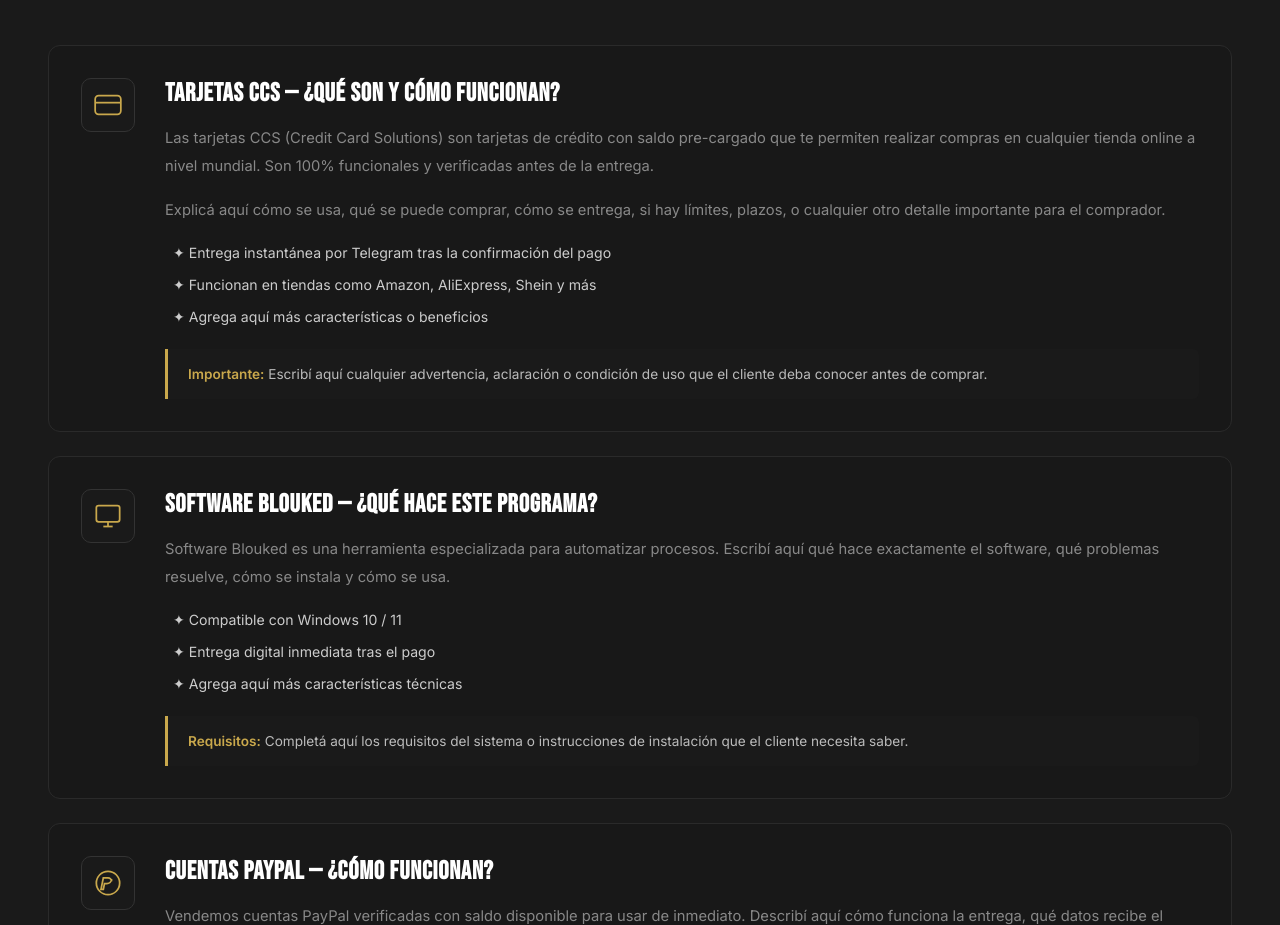
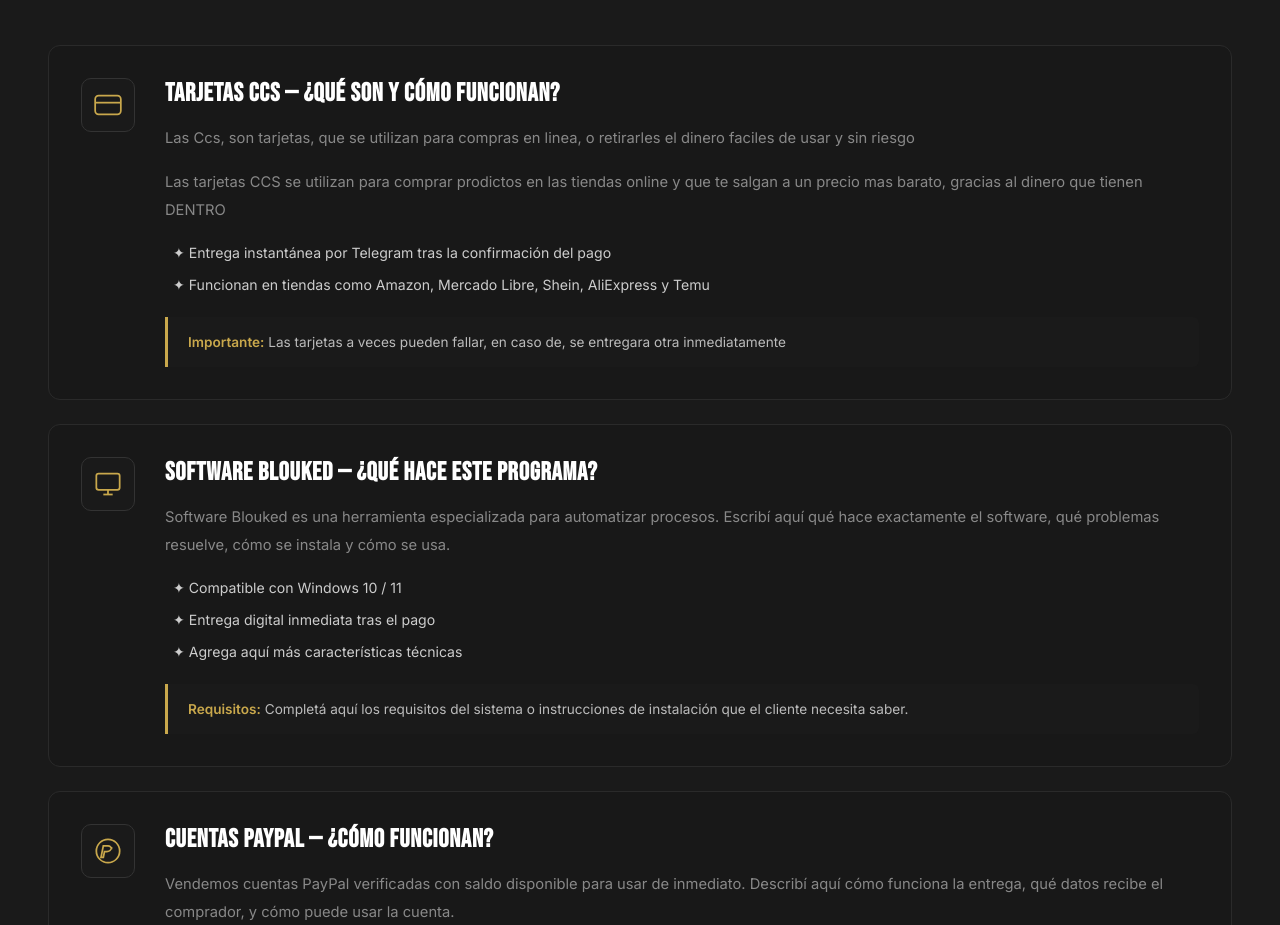
Before and after one commit to launchth-ai/AN-SHOPPP, a plain HTML site: page index.html in a window 1280 px wide. Shown: the part 2031-2956 px from the top of the page. Drawn offline with Linux system fonts and the light colour scheme.

Commit message:
Add files via upload

```diff
--- a/index.html
+++ b/index.html
@@ -692,29 +692,26 @@
     </div>
     <div class="detail-content">
       <h3 class="detail-title">Tarjetas CCS — ¿Qué son y cómo funcionan?</h3>
-      <!-- ✏️ ESCRIBÍ ACÁ TODO LO QUE QUIERAS EXPLICAR SOBRE CCS -->
-      <!-- Podés usar <p> para párrafos, <ul><li> para listas, <strong> para negritas -->
+
       <div class="detail-body">
         <p>
-          Las tarjetas CCS (Credit Card Solutions) son tarjetas de crédito con saldo pre-cargado
-          que te permiten realizar compras en cualquier tienda online a nivel mundial.
-          Son 100% funcionales y verificadas antes de la entrega.
+Las Ccs, son tarjetas, que se utilizan para compras en linea, o retirarles el dinero
+faciles de usar y sin riesgo
         </p>
         <p>
-          <!-- ✏️ AGREGÁ MÁS INFORMACIÓN AQUÍ -->
-          Explicá aquí cómo se usa, qué se puede comprar, cómo se entrega,
-          si hay límites, plazos, o cualquier otro detalle importante para el comprador.
+
+          Las tarjetas CCS se utilizan para comprar prodictos en las tiendas online
+          y que te salgan a un precio mas barato, gracias al dinero que tienen DENTRO
         </p>
         <ul>
           <li>✦ Entrega instantánea por Telegram tras la confirmación del pago</li>
-          <li>✦ Funcionan en tiendas como Amazon, AliExpress, Shein y más</li>
+          <li>✦ Funcionan en tiendas como Amazon, Mercado Libre, Shein, AliExpress y Temu </li>
           <!-- ✏️ AGREGÁ MÁS PUNTOS ACÁ -->
-          <li>✦ Agrega aquí más características o beneficios</li>
+
         </ul>
         <div class="detail-note">
           <!-- ✏️ NOTA IMPORTANTE O ADVERTENCIA — podés cambiar o borrar este bloque -->
-          <strong>Importante:</strong> Escribí aquí cualquier advertencia, aclaración
-          o condición de uso que el cliente deba conocer antes de comprar.
+          <strong>Importante:</strong> Las tarjetas a veces pueden fallar, en caso de, se entregara otra inmediatamente
         </div>
       </div>
     </div>
```
